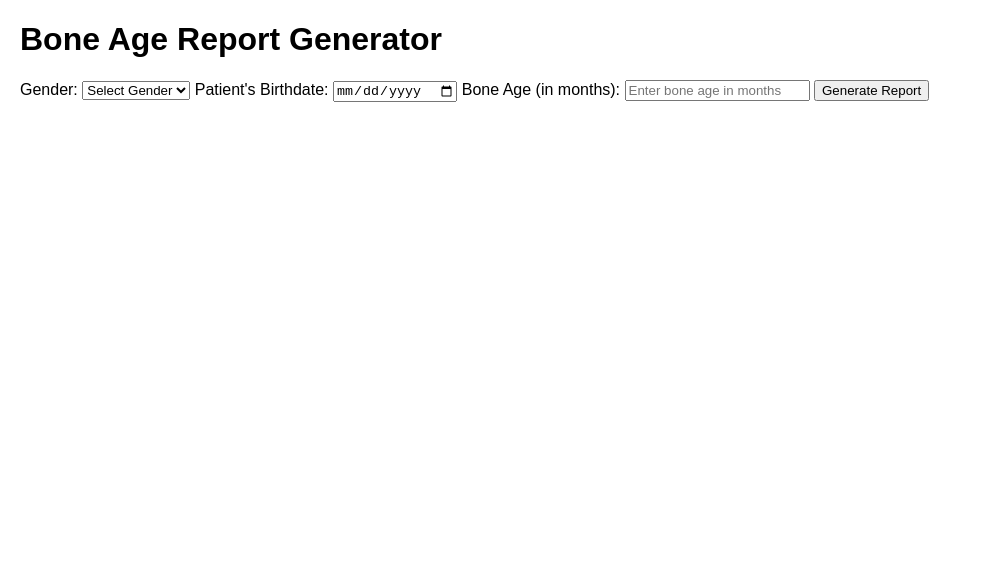
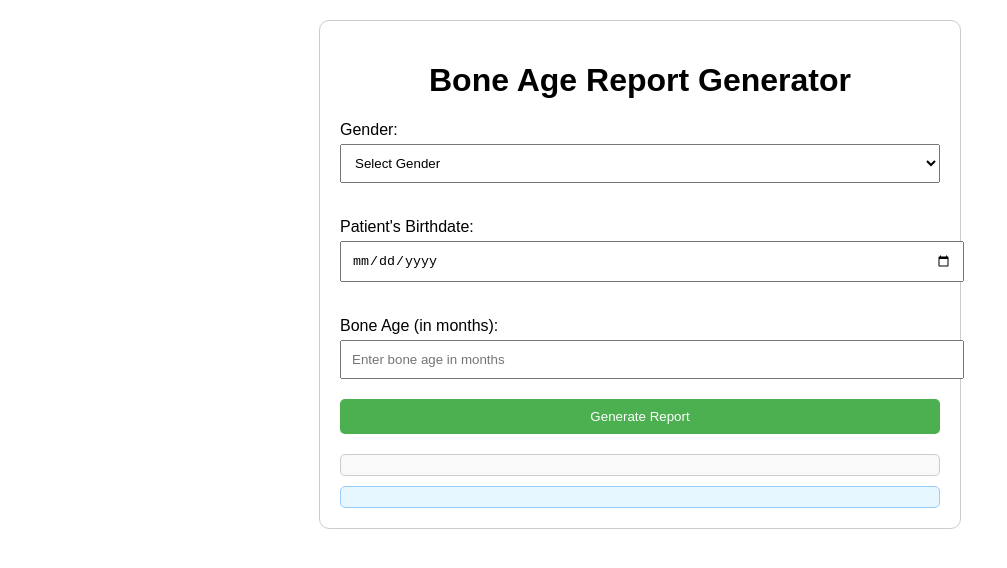
Before and after one commit to starfox1230/Bone-Age, a plain HTML site: page index.html in a window 1280 px wide. Shown: the whole page, without its empty margins (0-1007 px from the left). Drawn offline with Linux system fonts and the light colour scheme.

Commit message:
Update index.html
Re-included style code

```diff
--- a/index.html
+++ b/index.html
@@ -4,12 +4,57 @@
     <meta charset="UTF-8">
     <title>Bone Age Report Generator</title>
     <style>
-        /* Your existing styles */
         body {
             font-family: Arial, sans-serif;
             margin: 20px;
         }
-        /* ... rest of your styles ... */
+        .container {
+            max-width: 600px;
+            margin: 0 auto;
+            padding: 20px;
+            border: 1px solid #ccc;
+            border-radius: 10px;
+        }
+        h1 {
+            text-align: center;
+        }
+        label {
+            display: block;
+            margin: 15px 0 5px;
+        }
+        select, input {
+            width: 100%;
+            padding: 10px;
+            margin-bottom: 20px;
+        }
+        button {
+            width: 100%;
+            padding: 10px;
+            background-color: #4CAF50;
+            color: white;
+            border: none;
+            border-radius: 5px;
+            cursor: pointer;
+        }
+        button:hover {
+            background-color: #45a049;
+        }
+        .output {
+            margin-top: 20px;
+            padding: 10px;
+            background-color: #f9f9f9;
+            border: 1px solid #ccc;
+            border-radius: 5px;
+            white-space: pre-wrap;
+        }
+        .calculations {
+            margin-top: 10px;
+            padding: 10px;
+            background-color: #e6f7ff;
+            border: 1px solid #99ccff;
+            border-radius: 5px;
+            white-space: pre-wrap;
+        }
     </style>
 </head>
 <body>
@@ -37,7 +82,7 @@
     </div>
 
     <script>
-        // Data for boys and girls (unchanged)
+        // Data for boys
         const boysData = {
             3: [3.01, 0.69], 6: [6.09, 1.13], 9: [9.56, 1.43], 12: [12.74, 1.97], 18: [19.36, 3.52],
             24: [25.97, 3.92], 30: [32.40, 4.52], 36: [38.21, 5.40], 42: [43.89, 5.48], 48: [49.04, 6.66],
@@ -47,6 +92,7 @@
             204: [206.21, 13.05]
         };
 
+        // Data for girls
         const girlsData = {
             3: [3.02, 0.72], 6: [6.04, 1.16], 9: [9.05, 1.36], 12: [12.04, 1.77], 18: [18.22, 3.49],
             24: [24.16, 4.64], 30: [30.96, 5.67], 36: [36.63, 5.93], 42: [43.50, 7.48], 48: [50.14, 8.08],
```
